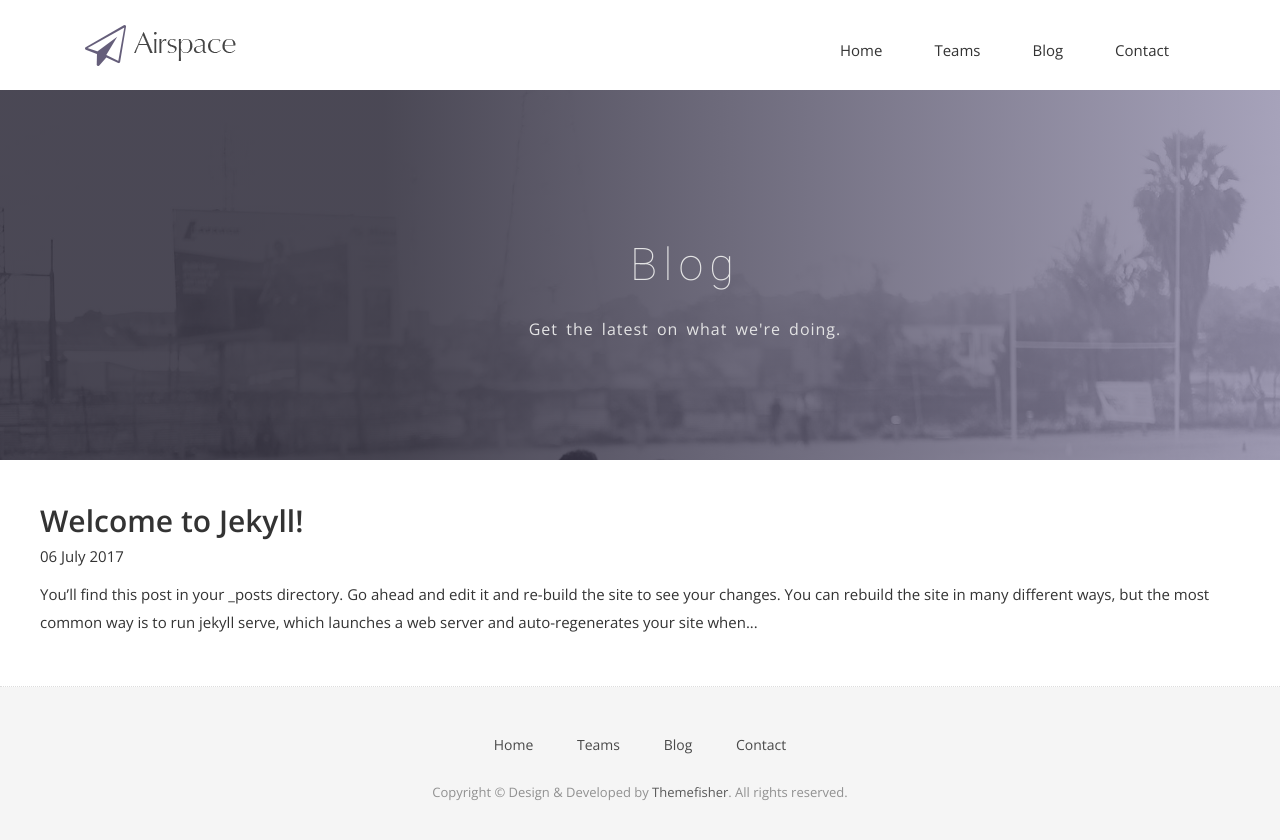
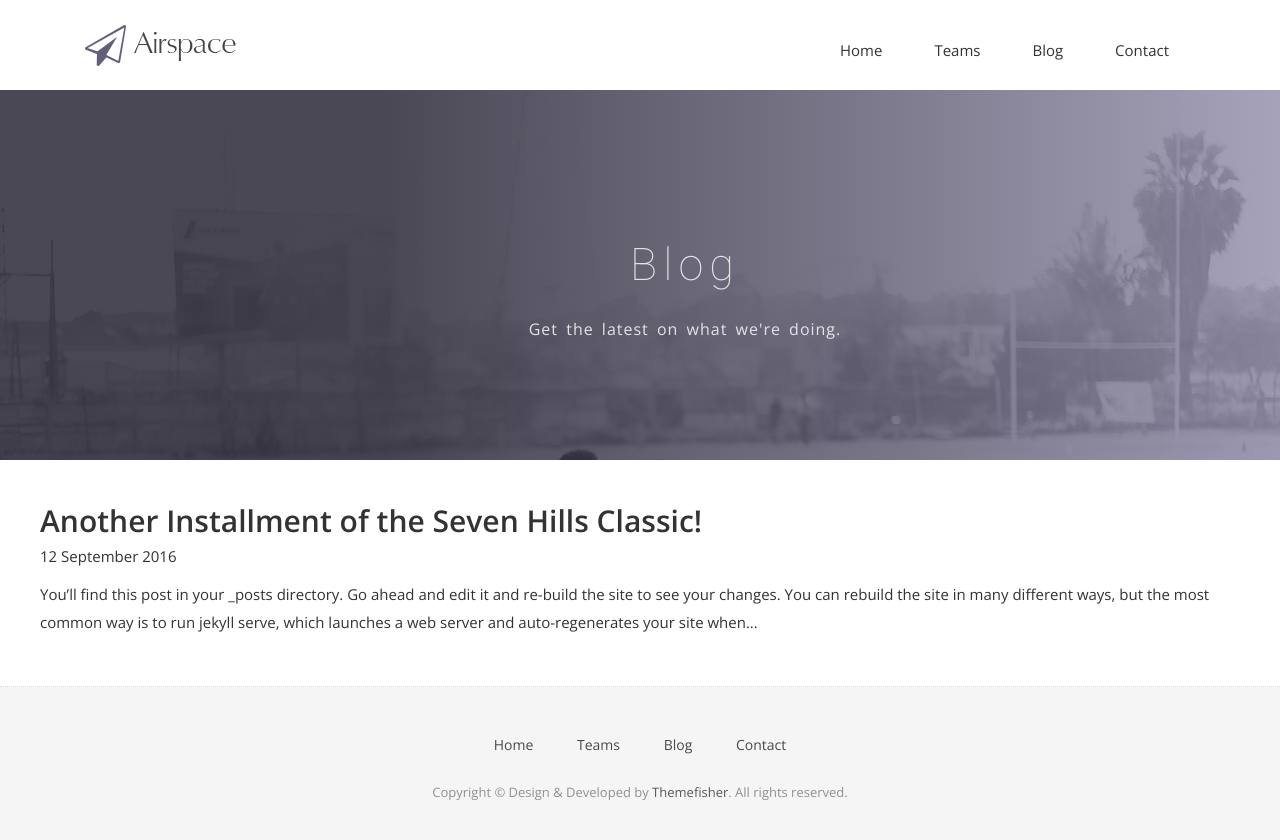
Before and after one commit to drewcimino/uufa, a Jekyll site: the page built from blog.html, in a window 1280 px wide. Shown: the top 840 px of the page. Built offline with Jekyll 4.4.1, drawn with Linux system fonts in a browser that asks for light colours; nearby versions of some CDN libraries; some web fonts are replaced.

Commit message:
blog post front matter

```diff
--- a/_posts/2017-07-06-welcome-to-jekyll.markdown
+++ b/_posts/2016-09-12-seven-hills.markdown
@@ -1,8 +1,9 @@
 ---
 layout: post
-title:  "Welcome to Jekyll!"
-date:   2017-07-06 19:32:42 +0300
-categories: jekyll update
+title:  "Another Installment of the Seven Hills Classic!"
+date:   2016-09-12 19:32:42 +0300
+author: Drew Cimino
+categories: tournaments kampala
 ---
 You’ll find this post in your `_posts` directory. Go ahead and edit it and re-build the site to see your changes. You can rebuild the site in many different ways, but the most common way is to run `jekyll serve`, which launches a web server and auto-regenerates your site when a file is updated.
 
```
